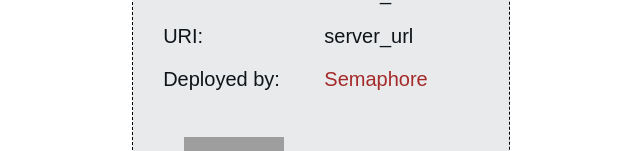
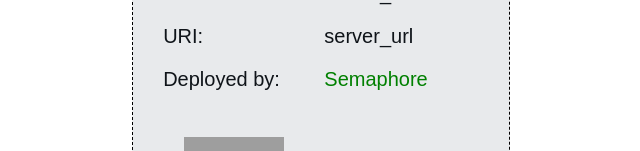
Before and after one commit to iris-racoon/ci-test, a plain HTML site: page index.html in a window 1280 px wide. Shown: the part 243-394 px from the top of the page, without its empty margins (319-959 px from the left). Drawn offline with Linux system fonts and the light colour scheme; grey boxes are pictures that could not be loaded.

Commit message:
Change color

```diff
--- a/index.html
+++ b/index.html
@@ -87,7 +87,7 @@ function changeCookie() {
 <p><span>Server&nbsp;name:</span> <span>server_hostname</span></p>
 <p class="smaller"><span>Date:</span> <span>server_date</span></p>
 <p class="smaller"><span>URI:</span> <span>server_url</span></p>
-<p class="smaller"><span>Deployed by:</span> <span style="color:brown">Semaphore</span></p>
+<p class="smaller"><span>Deployed by:</span> <span style="color:green">Semaphore</span></p>
 <p class="smaller"><img class=smaller src="https://avatars2.githubusercontent.com/u/47175507?s=280&v=4"></p>
 </div>
 <div class="check"><input type="checkbox" id="check" onchange="changeCookie()"> Auto Refresh</div>
```
